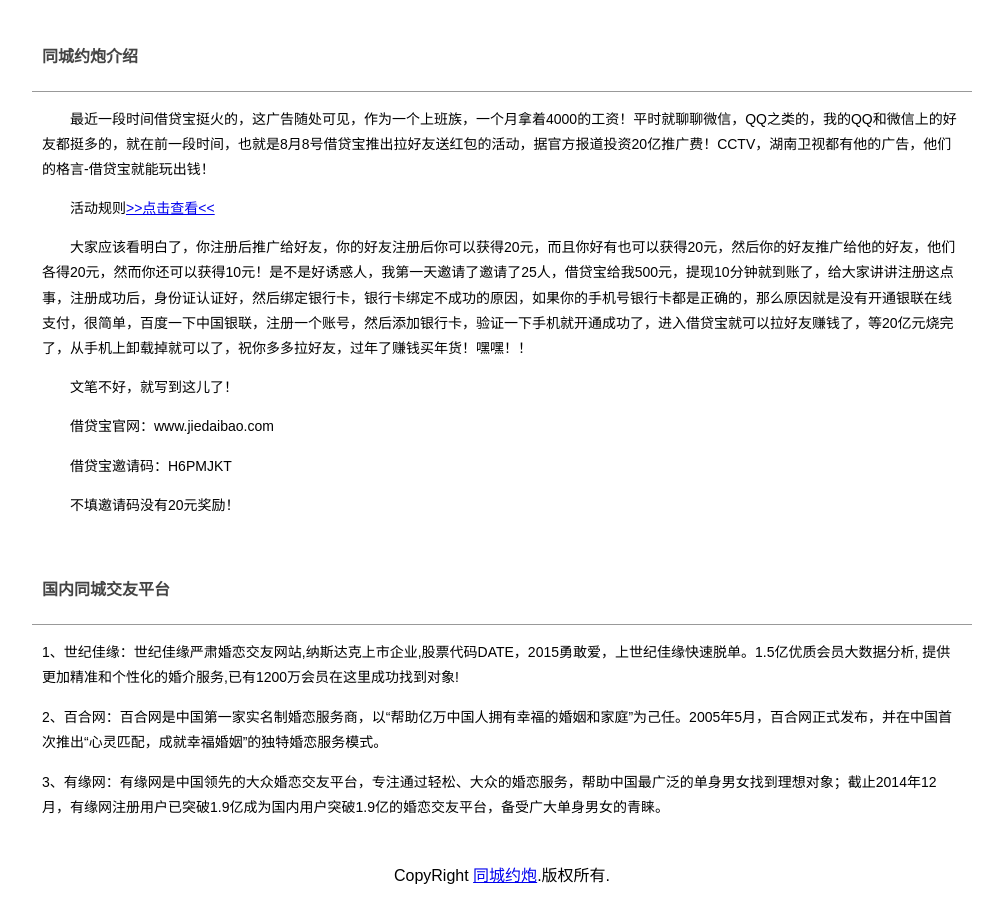
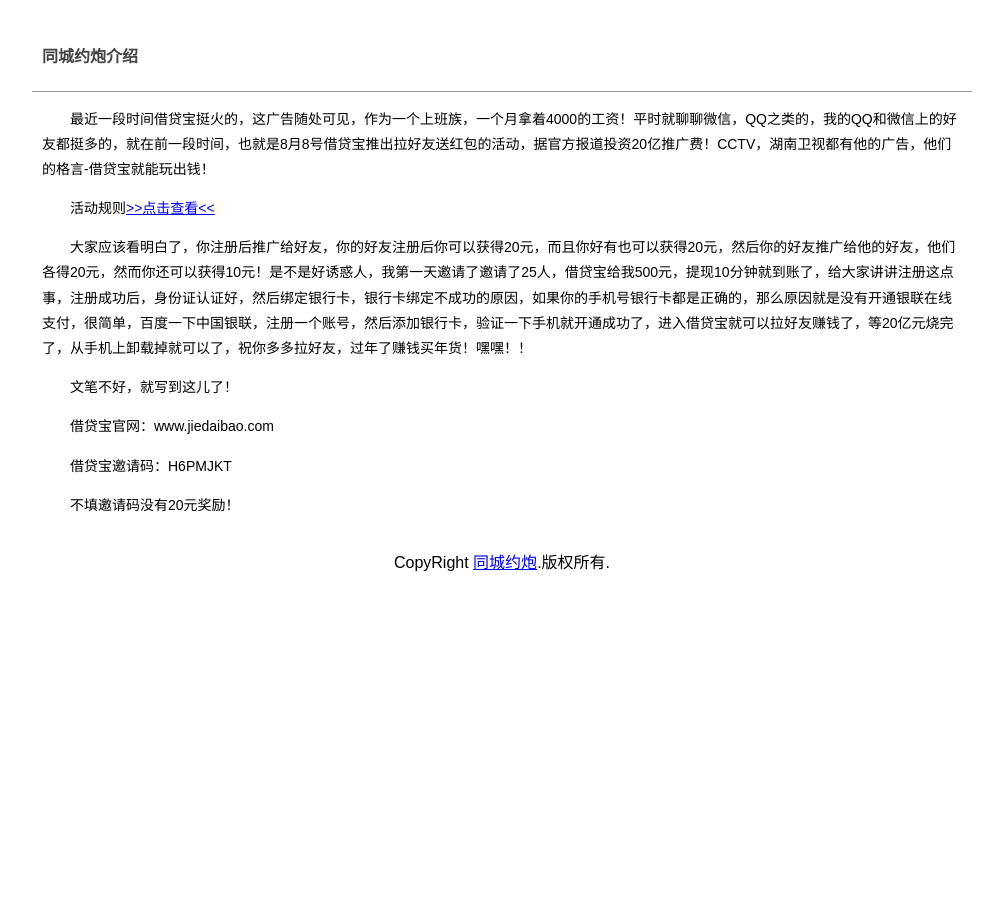
Before and after one commit to jdbw/jdbw.github.io, a plain HTML site: page index.html in a window 1280 px wide. Shown: the whole page, without its empty margins (138-1141 px from the left). After the commit the page ends 800 px from the top, so only its background shows below. Drawn offline with Linux system fonts and the light colour scheme.

Commit message:
Update index.html

```diff
--- a/index.html
+++ b/index.html
@@ -146,23 +146,6 @@
           <!-- iShare END -->
         </div>
       </div>
-      <div class="nf-section nf-section-about">
-        <div class="nf-section-hd">
-          <h2>国内同城交友平台</h2>
-        </div>
-        <div class="nf-section-bd">
-          <p>
-            1、世纪佳缘：世纪佳缘严肃婚恋交友网站,纳斯达克上市企业,股票代码DATE，2015勇敢爱，上世纪佳缘快速脱单。1.5亿优质会员大数据分析, 提供更加精准和个性化的婚介服务,已有1200万会员在这里成功找到对象!</p>
-          <p>
-            2、百合网：百合网是中国第一家实名制婚恋服务商，以“帮助亿万中国人拥有幸福的婚姻和家庭”为己任。2005年5月，百合网正式发布，并在中国首次推出“心灵匹配，成就幸福婚姻”的独特婚恋服务模式。
-          </p>
-          <p>
-            3、有缘网：有缘网是中国领先的大众婚恋交友平台，专注通过轻松、大众的婚恋服务，帮助中国最广泛的单身男女找到理想对象；截止2014年12月，有缘网注册用户已突破1.9亿成为国内用户突破1.9亿的婚恋交友平台，备受广大单身男女的青睐。
-          </p>
-        </div>
-      </div>
-    </div>
-  </div>
         <div alight="center" style="text-align: center">
         <p> CopyRight  <a href="http://tcyp.github.io">同城约炮</a>.版权所有.<script type="text/javascript">var cnzz_protocol = (("https:" == document.location.protocol) ? " https://" : " http://");document.write(unescape("%3Cspan id='cnzz_stat_icon_1252919057'%3E%3C/span%3E%3Cscript src='" + cnzz_protocol + "s23.cnzz.com/stat.php%3Fid%3D1252919057%26show%3Dpic1' type='text/javascript'%3E%3C/script%3E"));</script></p>
         </div>
```
